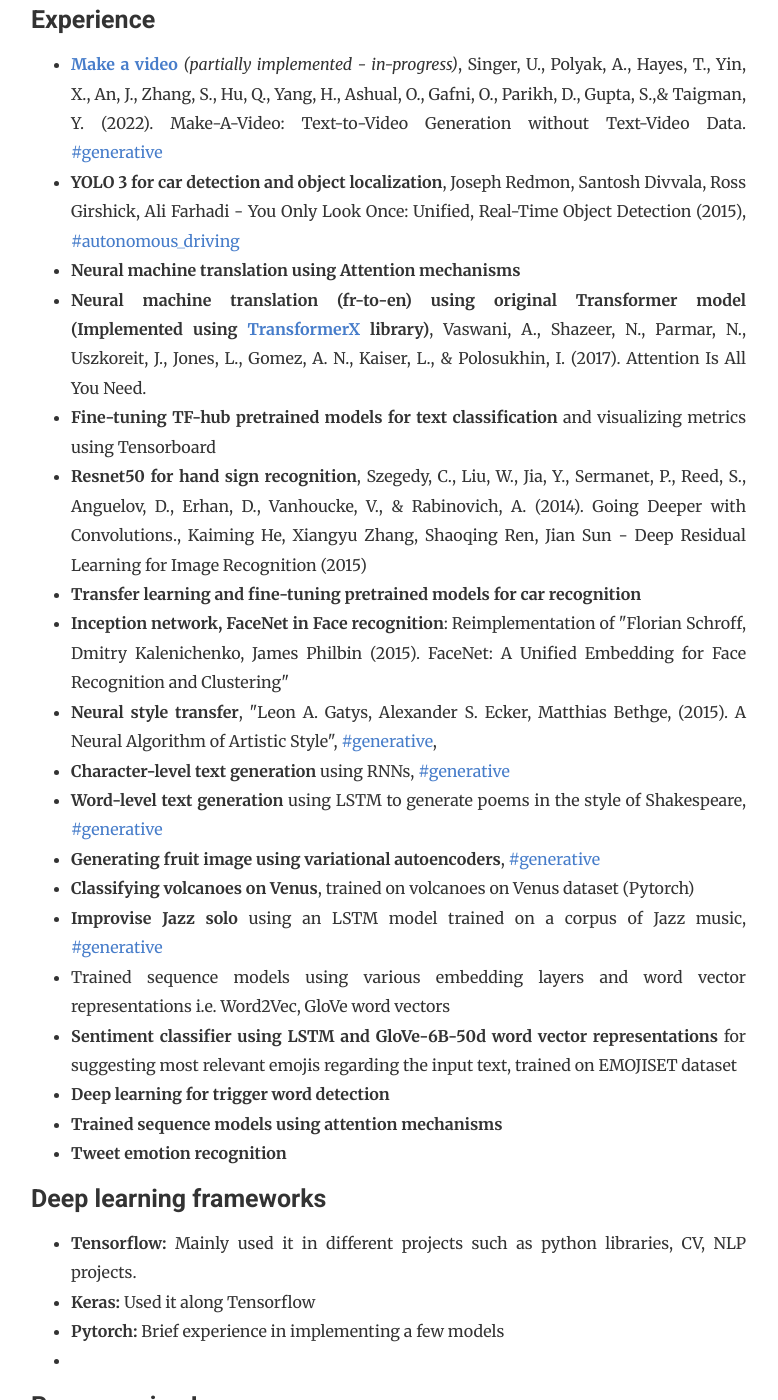
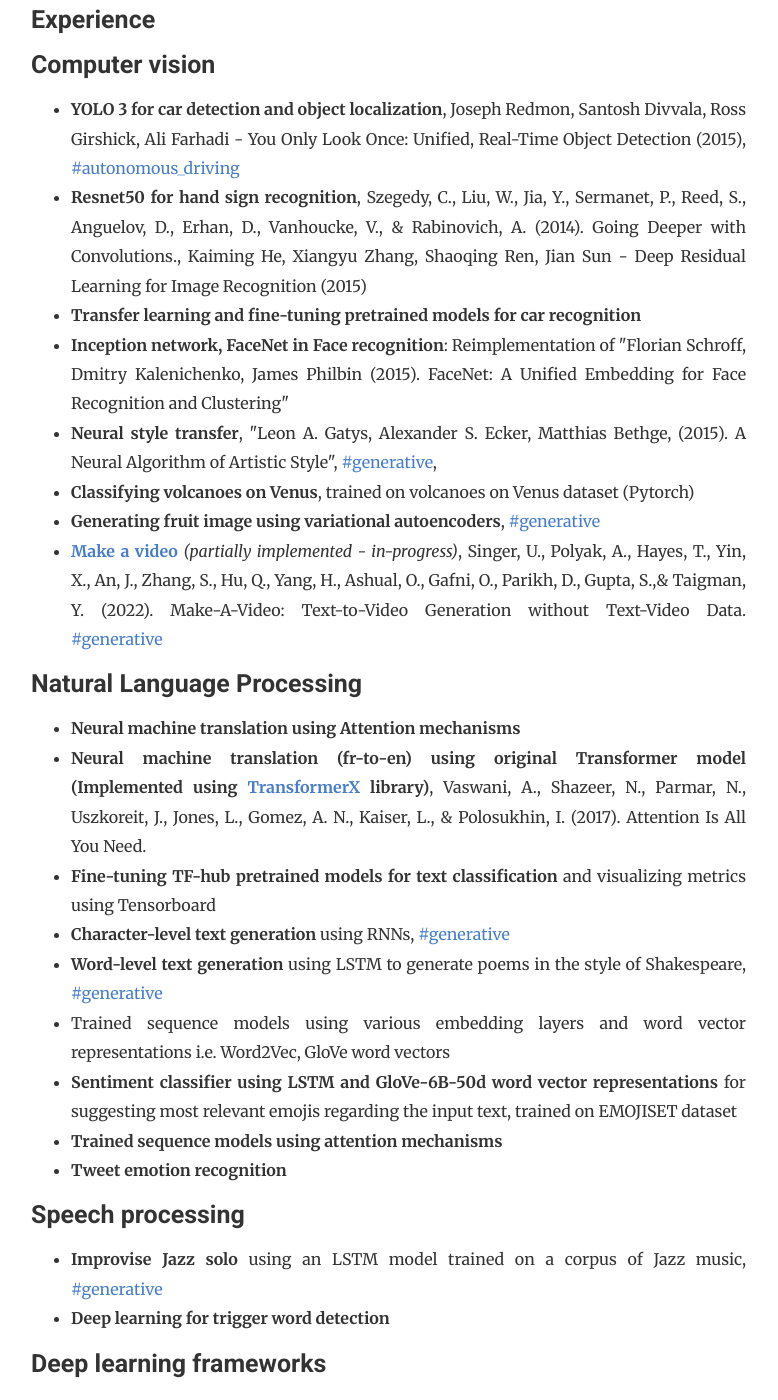
Before and after one commit to soran-ghaderi/soran-ghaderi.github.io, a Jekyll site: the page built from _pages/skills.html, in a window 1280 px wide and 1400 px high, scrolled down 672 px. Shown: the whole window, without its empty margins (244-1022 px from the left). Built offline with Jekyll 4.4.1, drawn with Linux system fonts in a browser that asks for light colours; nearby versions of some CDN libraries; some of the changed lines change nothing that is shown.

Commit message:
doc: Update skills.html restructuring sections

```diff
--- a/_pages/skills.html
+++ b/_pages/skills.html
@@ -18,19 +18,10 @@
 
     <h3>Machine learning</h3>
     <h4>Experience</h4>
+    <h4>Computer vision</h4>
     <ul>
-        <li><b><a href="https://github.com/soran-ghaderi/make-a-video" target="_blank">
-            Make a video</a></b> <i>(partially implemented - in-progress)</i>, Singer, U., Polyak, A., Hayes, T., Yin, X., An, J., Zhang, S., Hu, Q., Yang, H., Ashual,
-            O., Gafni, O., Parikh, D., Gupta, S.,& Taigman, Y. (2022). Make-A-Video: Text-to-Video Generation without
-            Text-Video Data. <a href="">#generative</a> </li>
         <li><b>YOLO 3 for car detection and object localization</b>, Joseph Redmon, Santosh Divvala, Ross Girshick, Ali Farhadi - You
             Only Look Once: Unified, Real-Time Object Detection (2015), <a href="">#autonomous_driving</a></li>
-        <li><b>Neural machine translation using Attention mechanisms</b></li>
-        <li><b>Neural machine translation (fr-to-en) using original Transformer model (Implemented using
-            <a href="https://github.com/tensorops/TransformerX" target="_blank">TransformerX</a> library)</b>,
-        Vaswani, A., Shazeer, N., Parmar, N., Uszkoreit, J., Jones, L., Gomez, A. N., Kaiser, L., & Polosukhin,
-        I. (2017). Attention Is All You Need.</li>
-        <li><b>Fine-tuning TF-hub pretrained models for text classification</b> and visualizing metrics using Tensorboard</li>
         <li><b>Resnet50 for hand sign recognition</b>, Szegedy, C., Liu, W., Jia, Y., Sermanet, P., Reed,
             S., Anguelov, D., Erhan, D., Vanhoucke, V., & Rabinovich, A. (2014). Going Deeper with Convolutions.,
             Kaiming He, Xiangyu Zhang, Shaoqing Ren, Jian Sun - Deep Residual Learning for Image Recognition (2015)</li>
@@ -39,18 +30,34 @@
             FaceNet: A Unified Embedding for Face Recognition and Clustering"</li>
         <li><b>Neural style transfer</b>, "Leon A. Gatys, Alexander S. Ecker,
             Matthias Bethge, (2015). A Neural Algorithm of Artistic Style", <a href="">#generative</a>, </li>
+        <li><b>Classifying volcanoes on Venus</b>, trained on volcanoes on Venus dataset (Pytorch)</li>
+        <li><b>Generating fruit image using variational autoencoders</b>, <a href="">#generative</a> </li>
+        <li><b><a href="https://github.com/soran-ghaderi/make-a-video" target="_blank">
+        Make a video</a></b> <i>(partially implemented - in-progress)</i>, Singer, U., Polyak, A., Hayes, T., Yin, X., An, J., Zhang, S., Hu, Q., Yang, H., Ashual,
+        O., Gafni, O., Parikh, D., Gupta, S.,& Taigman, Y. (2022). Make-A-Video: Text-to-Video Generation without
+        Text-Video Data. <a href="">#generative</a> </li>
+    </ul>
+    <h4>Natural Language Processing</h4>
+    <ul>
+        <li><b>Neural machine translation using Attention mechanisms</b></li>
+        <li><b>Neural machine translation (fr-to-en) using original Transformer model (Implemented using
+            <a href="https://github.com/tensorops/TransformerX" target="_blank">TransformerX</a> library)</b>,
+            Vaswani, A., Shazeer, N., Parmar, N., Uszkoreit, J., Jones, L., Gomez, A. N., Kaiser, L., & Polosukhin,
+            I. (2017). Attention Is All You Need.</li>
+        <li><b>Fine-tuning TF-hub pretrained models for text classification</b> and visualizing metrics using Tensorboard</li>
         <li><b>Character-level text generation</b> using RNNs, <a href="">#generative</a> </li>
         <li><b>Word-level text generation</b> using LSTM to generate poems in the style of Shakespeare, <a href="">#generative</a> </li>
-        <li><b>Generating fruit image using variational autoencoders</b>, <a href="">#generative</a> </li>
-        <li><b>Classifying volcanoes on Venus</b>, trained on volcanoes on Venus dataset (Pytorch)</li>
-        <li><b>Improvise Jazz solo</b> using an LSTM model trained on a corpus of Jazz music, <a href="">#generative</a> </li>
         <li>Trained sequence models using various embedding layers and word vector representations i.e. Word2Vec,
             GloVe word vectors</li>
         <li><b>Sentiment classifier using LSTM and GloVe-6B-50d word vector representations</b> for suggesting most relevant emojis regarding the input text,
             trained on EMOJISET dataset</li>
-        <li><b>Deep learning for trigger word detection</b></li>
         <li><b>Trained sequence models using attention mechanisms</b></li>
         <li><b>Tweet emotion recognition</b></li>
+    </ul>
+    <h4>Speech processing</h4>
+    <ul>
+        <li><b>Improvise Jazz solo</b> using an LSTM model trained on a corpus of Jazz music, <a href="">#generative</a> </li>
+        <li><b>Deep learning for trigger word detection</b></li>
     </ul>
     <h4>Deep learning frameworks</h4>
     <ul>
```
Lines whose indentation alone changed are shown as unchanged.
